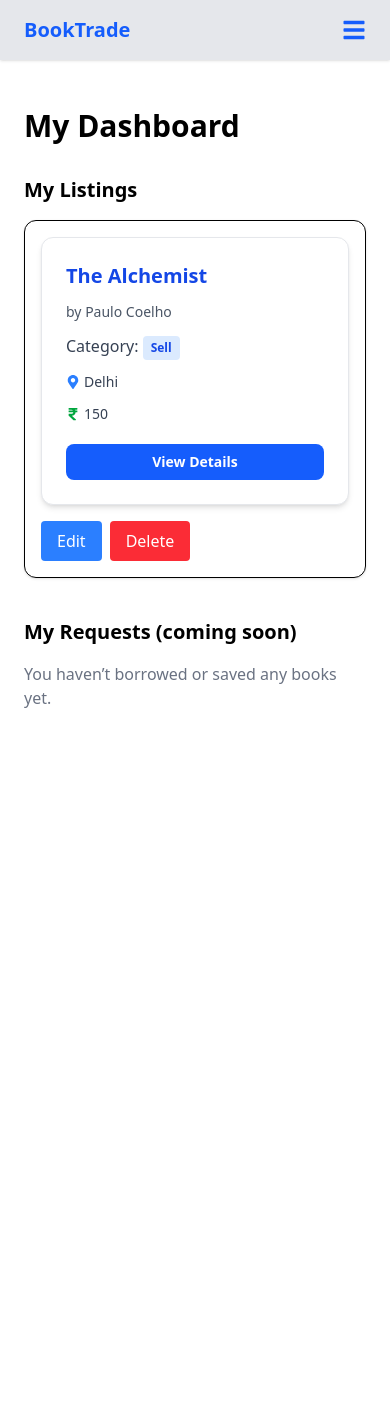
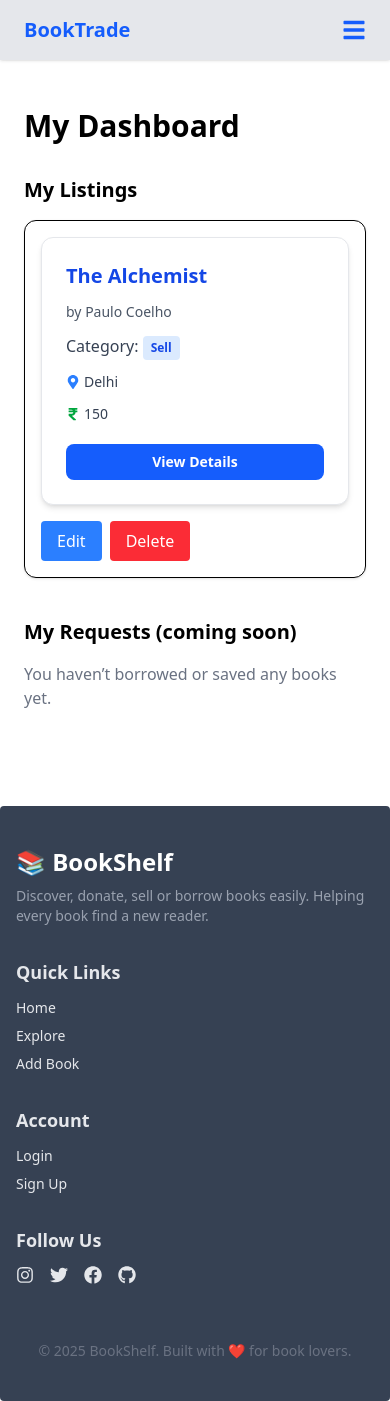
Before and after one commit to vipin205/BookTrade, a React (Vite) app: page /dashboard in a window 390 px wide. Before the commit the page ends 844 px from the top, so only its background shows below. Built offline with nearby package versions, Linux system fonts and the light colour scheme.

Commit message:
added back to top btn and user profile icon at navbar and added footer

```diff
--- a/src/App.jsx
+++ b/src/App.jsx
@@ -11,6 +11,8 @@ import Explore from "./Pages/Explore";
 import AddBook from "./Pages/AddBook";
 import Login from "./Pages/Login";
 import Signup from "./Pages/Signup";
+import Footer from "./Components/Footer";
+import BackToTop from "./Components/BackToTop";
 
 export default function App() {
   return (
@@ -28,6 +30,8 @@ export default function App() {
         <Route path="/signup" element={<Signup />} />
         <Route path="/dashboard" element={<Dashboard />} />
       </Routes>
+      <Footer/>
+      <BackToTop/>
     </>
   );
 }
--- /dev/null
+++ b/src/Components/BackToTop.jsx
@@ -0,0 +1,38 @@
+import React, { useEffect, useState } from "react";
+import { FaArrowUp } from "react-icons/fa";
+
+export default function BackToTop() {
+  const [visible, setVisible] = useState(false);
+
+  useEffect(() => {
+    const toggleVisibility = () => {
+      setVisible(window.scrollY > 300);
+    };
+
+    window.addEventListener("scroll", toggleVisibility);
+    return () => window.removeEventListener("scroll", toggleVisibility);
+  }, []);
+
+  const scrollToTop = () => {
+    window.scrollTo({
+      top: 0,
+      behavior: "smooth",
+    });
+  };
+
+  return (
+    <div
+      className={`fixed bottom-6 right-6 z-50 transition-opacity duration-500 ${
+        visible ? "opacity-100" : "opacity-0 pointer-events-none"
+      }`}
+    >
+      <button
+        onClick={scrollToTop}
+        className="p-3 bg-blue-600 text-white rounded-full shadow-lg hover:bg-blue-700 transition duration-300"
+        aria-label="Back to top"
+      >
+        <FaArrowUp />
+      </button>
+    </div>
+  );
+}
--- /dev/null
+++ b/src/Components/Footer.jsx
@@ -0,0 +1,54 @@
+import React from "react";
+import { Link } from "react-router-dom";
+import { FaInstagram, FaGithub, FaTwitter, FaFacebook } from "react-icons/fa";
+
+export default function Footer() {
+  return (
+    <footer className="bg-gray-700 text-gray-200  rounded py-10 mt-12">
+      <div className="max-w-7xl mx-auto px-4 grid grid-cols-1 md:grid-cols-4 gap-8">
+
+        {/* Brand */}
+        <div>
+          <h2 className="text-2xl font-bold text-white mb-2">📚 BookShelf</h2>
+          <p className="text-sm text-gray-400">
+            Discover, donate, sell or borrow books easily. Helping every book find a new reader.
+          </p>
+        </div>
+
+        {/* Links */}
+        <div>
+          <h3 className="font-semibold text-lg mb-3">Quick Links</h3>
+          <ul className="space-y-2 text-sm">
+            <li><Link to="/" className="hover:text-white transition">Home</Link></li>
+            <li><Link to="/explore" className="hover:text-white transition">Explore</Link></li>
+            <li><Link to="/add-book" className="hover:text-white transition">Add Book</Link></li>
+          </ul>
+        </div>
+
+        {/* Account */}
+        <div>
+          <h3 className="font-semibold  text-lg mb-3">Account</h3>
+          <ul className="space-y-2 text-sm">
+            <li><Link to="/login" className="hover:text-white transition">Login</Link></li>
+            <li><Link to="/signup" className="hover:text-white transition">Sign Up</Link></li>
+          </ul>
+        </div>
+
+        {/* Social */}
+        <div>
+          <h3 className="font-semibold text-lg mb-3">Follow Us</h3>
+          <div className="flex space-x-4 text-lg">
+            <a href="#" className="hover:text-white"><FaInstagram /></a>
+            <a href="#" className="hover:text-white"><FaTwitter /></a>
+            <a href="#" className="hover:text-white"><FaFacebook /></a>
+            <a href="#" className="hover:text-white"><FaGithub /></a>
+          </div>
+        </div>
+      </div>
+
+      <div className="border-t border-gray-700 mt-8 pt-6 text-center text-sm text-gray-500">
+        &copy; {new Date().getFullYear()} BookShelf. Built with ❤️ for book lovers.
+      </div>
+    </footer>
+  );
+}
--- a/src/Components/Navbar.jsx
+++ b/src/Components/Navbar.jsx
@@ -1,9 +1,33 @@
-import React, { useState } from "react";
-import { Link } from "react-router-dom";
+import React, { useState, useRef, useEffect } from "react";
+import { Link, useNavigate } from "react-router-dom";
 import { FaBars, FaTimes } from "react-icons/fa";
+import toast from "react-hot-toast";
+import Home from "../Pages/Home";
 
 export default function Navbar() {
   const [menuOpen, setMenuOpen] = useState(false);
+  const [profileOpen, setProfileOpen] = useState(false);
+  const profileRef = useRef();
+  const profilePic = ""; // 👈 Placeholder profile pic
+
+  useEffect(() => {
+    const handleClickOutside = (e) => {
+      if (profileRef.current && !profileRef.current.contains(e.target)) {
+        setProfileOpen(false);
+      }
+    };
+    document.addEventListener("mousedown", handleClickOutside);
+    return () => document.removeEventListener("mousedown", handleClickOutside);
+  }, []);
+
+  const navigate = useNavigate();
+
+  const LogoutHandler = () => {
+    toast.success("Logged out successfully.");
+    setTimeout(() => {
+      navigate("/login")
+    }, 1000);
+  };
 
   return (
     <nav className="bg-gray-200 shadow py-4 px-6 flex justify-between items-center sticky top-0 z-50">
@@ -12,7 +36,7 @@ export default function Navbar() {
         BookTrade
       </Link>
 
-      {/* Hamburger Icon */}
+      {/* Hamburger Icon (Mobile) */}
       <div
         className="md:hidden text-2xl text-blue-600 cursor-pointer"
         onClick={() => setMenuOpen(!menuOpen)}
@@ -20,8 +44,8 @@ export default function Navbar() {
         {menuOpen ? <FaTimes /> : <FaBars />}
       </div>
 
-      {/* Navigation Links (Desktop) */}
-      <div className="hidden md:flex space-x-6 text-gray-700 font-medium">
+      {/* Desktop Nav */}
+      <div className="hidden md:flex items-center space-x-6 text-gray-700 font-medium">
         <Link className="hover:underline text-blue-500" to="/explore">
           Explore
         </Link>
@@ -31,9 +55,48 @@ export default function Navbar() {
         <Link className="hover:underline text-blue-500" to="/dashboard">
           Dashboard
         </Link>
+
+        {/* Profile Picture Dropdown */}
+        <div className="relative" ref={profileRef}>
+          <img
+            src={profilePic}
+            alt="Profile"
+            className="w-10 h-10 rounded-full cursor-pointer border-2 border-blue-500"
+            onClick={() => setProfileOpen(!profileOpen)}
+          />
+
+          {profileOpen && (
+            <div className="absolute right-0 mt-2 w-48 bg-white rounded-lg shadow-lg py-2 z-50">
+              <Link
+                to="/profile"
+                className="block px-4 py-2 text-sm hover:bg-gray-100"
+              >
+                Personal Info
+              </Link>
+              <Link
+                to="/cart"
+                className="block px-4 py-2 text-sm hover:bg-gray-100"
+              >
+                My Cart
+              </Link>
+              <Link
+                to="/settings"
+                className="block px-4 py-2 text-sm hover:bg-gray-100"
+              >
+                Settings
+              </Link>
+              <button
+                className="block w-full text-left px-4 py-2 text-sm hover:bg-gray-100 text-red-500"
+                onClick={LogoutHandler}
+              >
+                Logout
+              </button>
+            </div>
+          )}
+        </div>
       </div>
 
-      {/* Navigation Links (Mobile) */}
+      {/* Mobile Nav */}
       {menuOpen && (
         <div className="absolute top-16 left-0 w-full bg-gray-100 flex flex-col items-center gap-4 py-4 md:hidden">
           <Link
--- a/src/Pages/Home.jsx
+++ b/src/Pages/Home.jsx
@@ -90,9 +90,6 @@ export default function Home() {
       </section>
 
       {/* Footer */}
-      <footer className="text-center text-sm text-gray-500 py-8 mt-16 border-t">
-        © 2025 BookTrade — Built with ❤️
-      </footer>
     </div>
   );
 }
```
